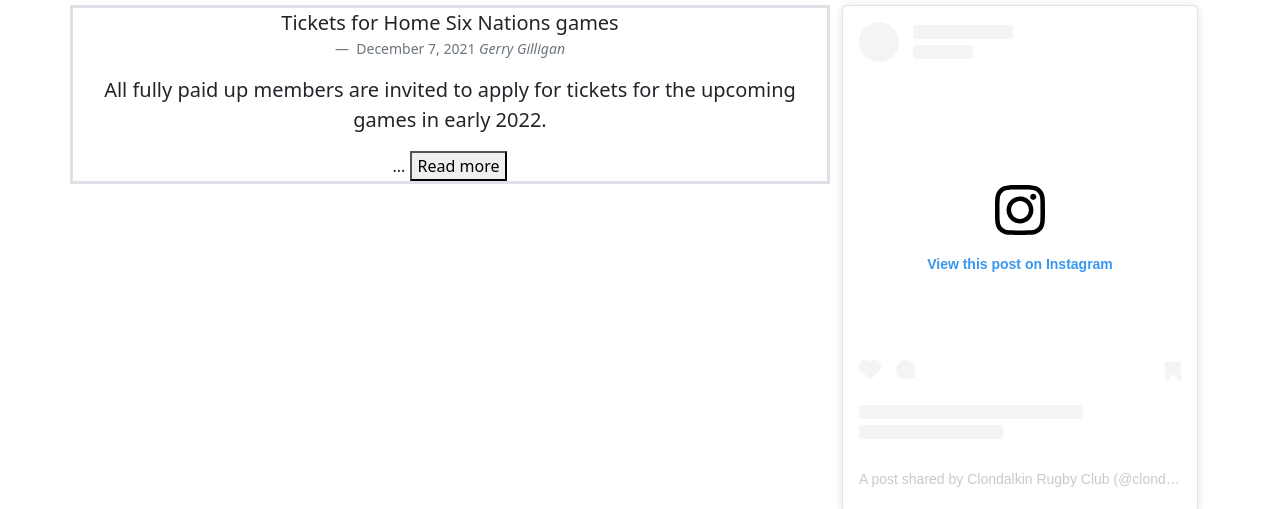
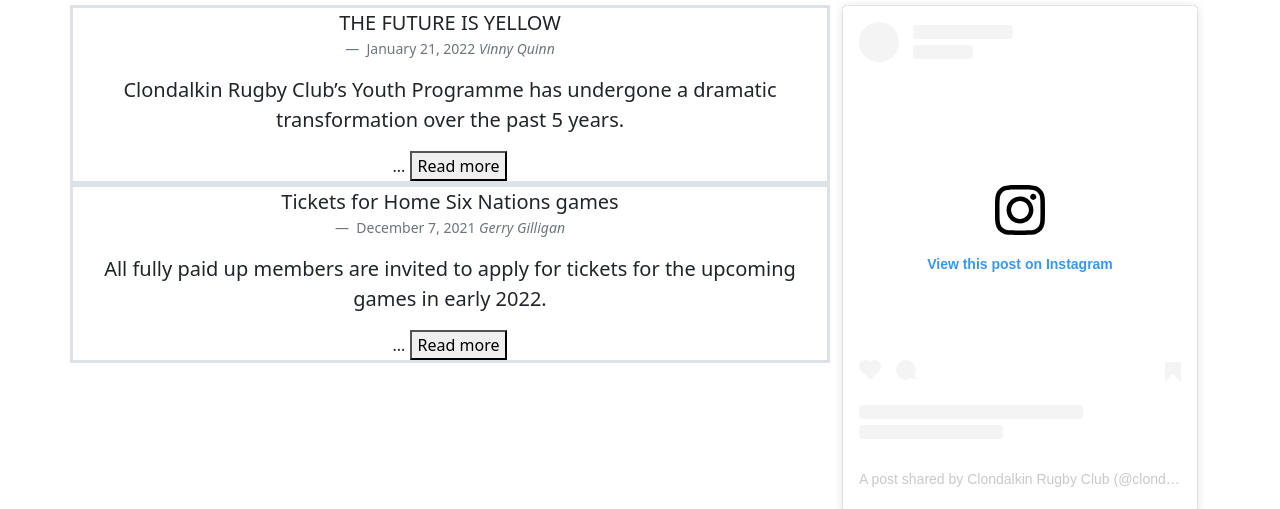
Before and after one commit to simontking/profile, a website: page Crfc/index.html in a window 1280 px wide. Shown: the part 312-821 px from the top of the page. Drawn offline with nearby package versions, Linux system fonts and the light colour scheme; a script that the page names is missing; files whose address does not match are found by name.

Commit message:
Update index.html

```diff
--- a/Crfc/index.html
+++ b/Crfc/index.html
@@ -76,6 +76,32 @@
       <div class="row">
         <div class="col-sm-8">
           <h1 class="display-4">Latest News</h1>
+          <div class="row">
+            <div class="col border border-3">
+              <figure class="text-center">
+                <blockquote class="blockquote">
+                  <p>THE FUTURE IS YELLOW</p>
+                </blockquote>
+                <figcaption class="blockquote-footer">
+                  January 21, 2022 <cite title="Source Title">Vinny Quinn</cite>
+                </figcaption>
+              </figure>
+              <p class="lead">
+                Clondalkin Rugby Club’s Youth Programme has undergone a dramatic transformation over the past 5 years.
+              </p>
+              <span id="dots">...</span><span id="more">
+              <p class="text-start">The 2016/17 season was a fallow period for the youths when we did not have a single team competing in a youths league, and the pain is now being felt at adult level with no home grown talent having been added for some time. Step forward 5 years and, after a lot of hard work and effort from a small cohort of dedicated coaches and helpers, we now have an amazing 5 youth teams making their mark around Leinster rugby. </p>
+              <p class="text-start">Not only do we have record numbers playing at youth level, the talent has also been recognised at area level with an unprecedented 17 players from our 2004 and 2006 squads togging out for the North Midlands. We expect to see those number grow even more later this year when the 2007 North Midlands squad is announced with some very talented players in Dave McNamara’s u15s.
+              </p>
+              <p>As we progress to the new grounds, the club are hopeful of adding a sixth and seventh youth team into the mix next season with the ambition of partnering with another club to field a combined u20s team. Talks are at an early stage but look promising. Another first for the youth programme will be the establishment of a girls’ youth team. One key enabler of making the girls team successful would be to have female coaches to connect with the players so any volunteers would be welcome in that space. </p>
+              <p>While the future is bright, there’s a lot of work still to be done to make sure we are able to provide a rugby outlet in the wider Clondalkin catchment area to every kid who wants to play. Our 13s, 14s and 15s in particular would benefit from some additional players to ensure they are sustainable through to u20s and we are forever on the lookout for more help in a coaching capacity, even if it’s only part time. Next year, we intend to add a full-time community rugby officer whose job will be to increase participation in local schools and filter those players into our youth set-up.</p>
+              <p>As the club brings to a close its time in Gordon Park, we anticipate we may be bringing a few more pieces of silverware with us, as our u16s and u18s are sitting atop their respective leagues and our u14s are in the mix to make the league playoff. Our u13s and u15s are also poised for a good cup run. </p>
+              <p>The future is bright and the future is yellow. In the coming years, we will see our youths transition to adult rugby and help make it a top junior club in Leinster. As the youths move to the senior ranks, they will be replaced by our current minis and that scene has never looked healthier thanks to the efforts of everyone involved there. In 5 years’ time, the hope would be to have a youth team at every age level for both boys and girls so while there’s lots done, we have even more to do. If you would like to be involved in this exciting evolution, please reach out to Derek Murtagh.</p>
+            </span>
+
+            <button onclick="myFunction()" id="myBtn">Read more</button>
+            </div>
+          </div>
           <div class="row">
             <div class="col border border-3">
               <figure class="text-center">
```
